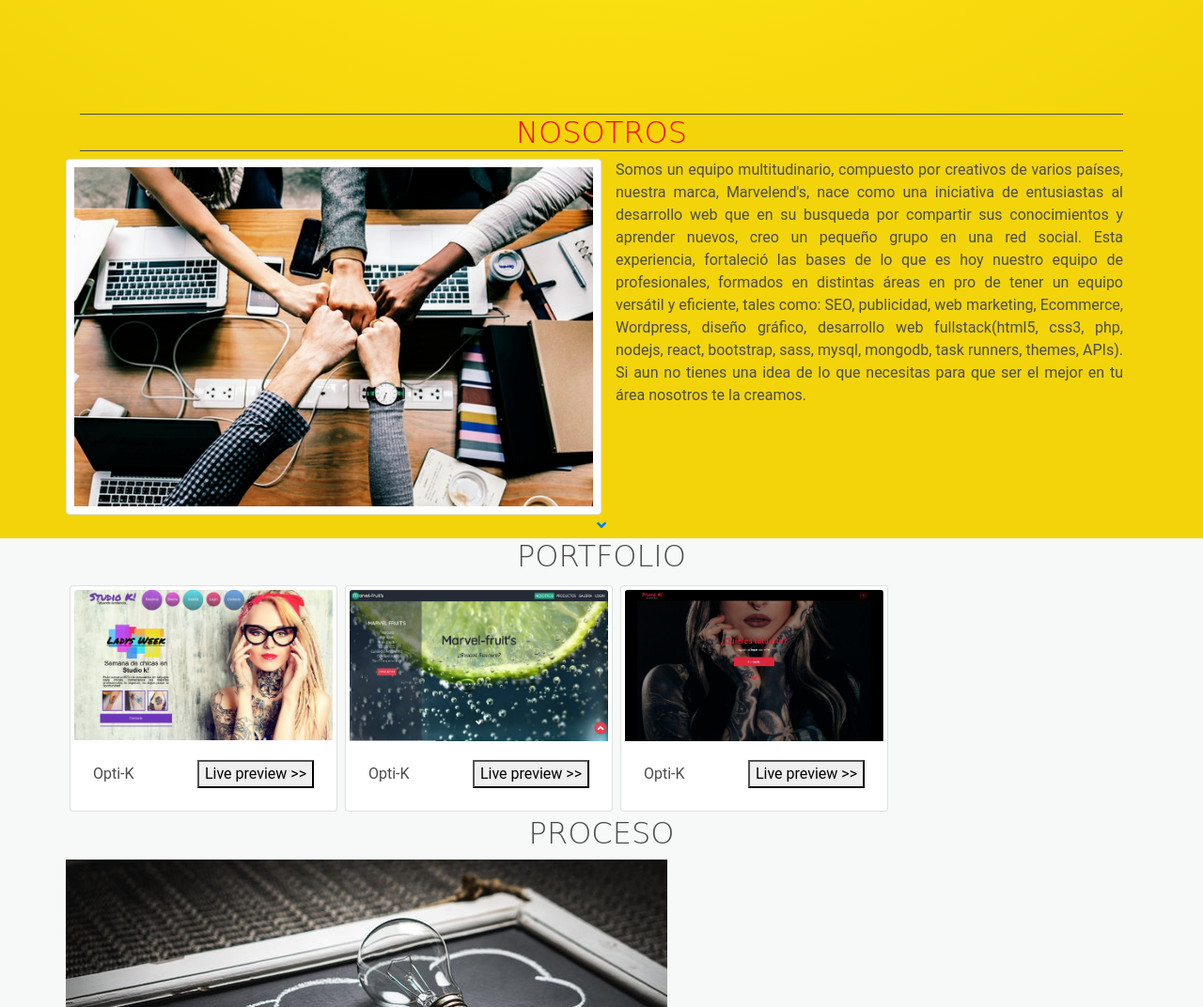
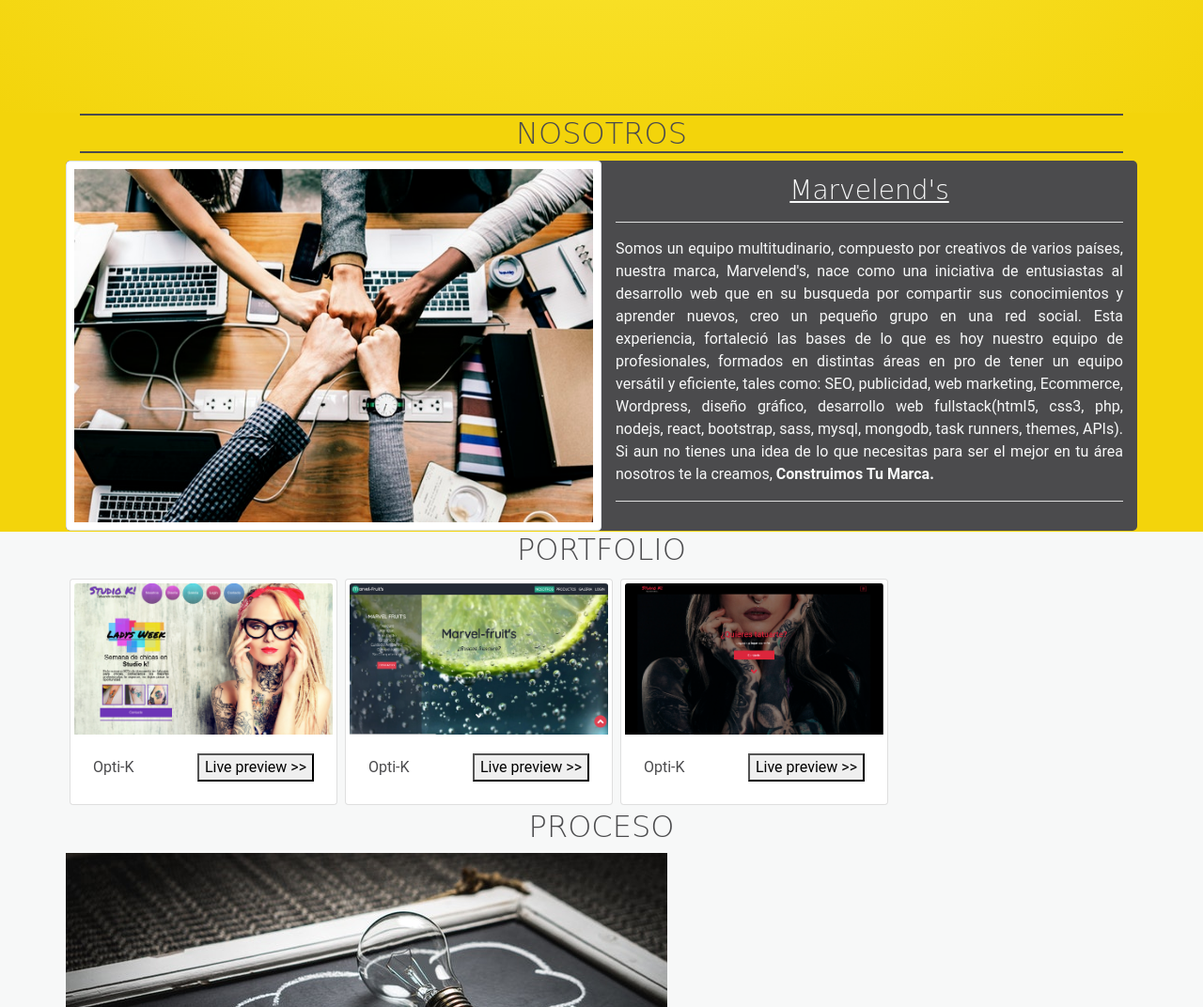
Before and after one commit to marvelends2019/portfolio, a plain HTML site: page index.html in a window 1280 px wide. Shown: the part 680-1752 px from the top of the page at 94% size. Drawn offline with Linux system fonts and the light colour scheme.

Commit message:
section nosotros lista

```diff
--- a/index.html
+++ b/index.html
@@ -55,16 +55,20 @@
             <small>Nuestro grupo es tu mejor opcion!</small>
         </p>
         <button class="btnMarvelend btnAnimation">Contacto</button>
-        <a href="#nosotros"><i class="fa fa-angle-down"></i></a>
+        <a class="downArrow" href="#nosotros"><i class="fa fa-angle-down"></i></a>
     </div>
     <section class="nosotros" id="nosotros">
         <div class="container">
             <h2 class="text-center titleHeader">nosotros</h2>
-            <div class="row">
+            <div class="row info">
                 <img src="./images/nosotros.jpeg" alt="grupo de trabajo" class="img-thumbnail img-fluid col-12 col-lg-6 p-2">
-                <p class="text-justify col-12 col-lg-6">Somos un equipo multitudinario, compuesto por creativos de varios países, nuestra marca, Marvelend's, nace como una iniciativa de entusiastas al desarrollo web que en su busqueda por compartir sus conocimientos y aprender nuevos, creo un pequeño grupo en una red social. Esta  experiencia, fortaleció las bases de lo que es hoy nuestro equipo de profesionales, formados en distintas áreas en pro de tener un equipo versátil y eficiente, tales como: SEO, publicidad, web marketing, Ecommerce, Wordpress, diseño gráfico, desarrollo web fullstack(html5, css3, php, nodejs, react, bootstrap, sass, mysql, mongodb, task runners, themes, APIs). Si aun no tienes una idea de lo que necesitas para que ser el mejor en tu área nosotros te la creamos.</p>
-            </div>
-            <a href="#" class="d-block text-center"><i class="fa fa-angle-down animated pulse infinite"></i></a>
+                    <div class="nosotrosMarvelends col-12 col-lg-6">
+                        <h3>Marvelend's</h3>
+                        <hr>
+                        <p class="text-justify">Somos un equipo multitudinario, compuesto por creativos de varios países, nuestra marca, Marvelend's, nace como una iniciativa de entusiastas al desarrollo web que en su busqueda por compartir sus conocimientos y aprender nuevos, creo un pequeño grupo en una red social. Esta  experiencia, fortaleció las bases de lo que es hoy nuestro equipo de profesionales, formados en distintas áreas en pro de tener un equipo versátil y eficiente, tales como: SEO, publicidad, web marketing, Ecommerce, Wordpress, diseño gráfico, desarrollo web fullstack(html5, css3, php, nodejs, react, bootstrap, sass, mysql, mongodb, task runners, themes, APIs). Si aun no tienes una idea de lo que necesitas para ser el mejor en tu área nosotros te la creamos, <strong>Construimos Tu Marca.</strong></p>
+                        <hr>
+                    </div>
+                </div>
         </div>
     </section>
     <section class="portfolio" id="portfolio">
--- a/stylesheets/style.scss
+++ b/stylesheets/style.scss
@@ -2,7 +2,7 @@
 //SETUP
 ////////////////////////////////////
 //colors
-$firstColor:#ffe815;
+$firstColor:#fdea3e;
 $secondColor:#f3d40b;
 $thirdColor:#E9A60C;
 $fourColor:#F1F30C;
@@ -49,9 +49,10 @@ ul, li, ol{
     list-style: none;
 }
 .titleHeader{
-    border-top: #4b4b4d 1px solid;
-    border-bottom: #4b4b4d 1px solid;
+    border-top: #4b4b4d 2px solid;
+    border-bottom: #4b4b4d 2px solid;
 }
+
 ////////////////////////////////////
 //BUTTONS
 ////////////////////////////////////
@@ -257,7 +258,9 @@ header{
     background: radial-gradient($firstColor, $secondColor) center top no-repeat;
     text-transform: capitalize;
     margin: 0;
-    a{
+    button{outline: none;}
+}
+.downArrow{
     color:$fontColor;
     text-decoration: none;
     font-size: Rem(48);
@@ -269,7 +272,8 @@ header{
     animation-fill-mode: both;
     animation-iteration-count: infinite;
 }
-    button{outline: none;}
+.downArrow:hover{
+    color: $fontColor;
 }
 @keyframes subeBaja{
     0%{
@@ -309,6 +313,21 @@ header{
 section.nosotros{
     background: $secondColor;
     border: 1px $secondColor solid;
-    h2{color:red}
-
+    .info{
+        overflow: hidden;
+        background:$fontColor;
+        color:$bkgColor;
+        border-radius: Rem(5);
+        .nosotrosMarvelends{
+            padding: Rem(15);
+            text-align: center;
+            h3{
+                font-family: $fontLogo;
+                text-transform: capitalize;
+                text-decoration: underline;
             }
+            hr{background: $bkgColor;}
+            a{color:$bkgColor}
+        }
+    }
+}
```
Also changed, not shown: stylesheets/style.css, 1 other file. Lines whose indentation alone changed are shown as unchanged.
